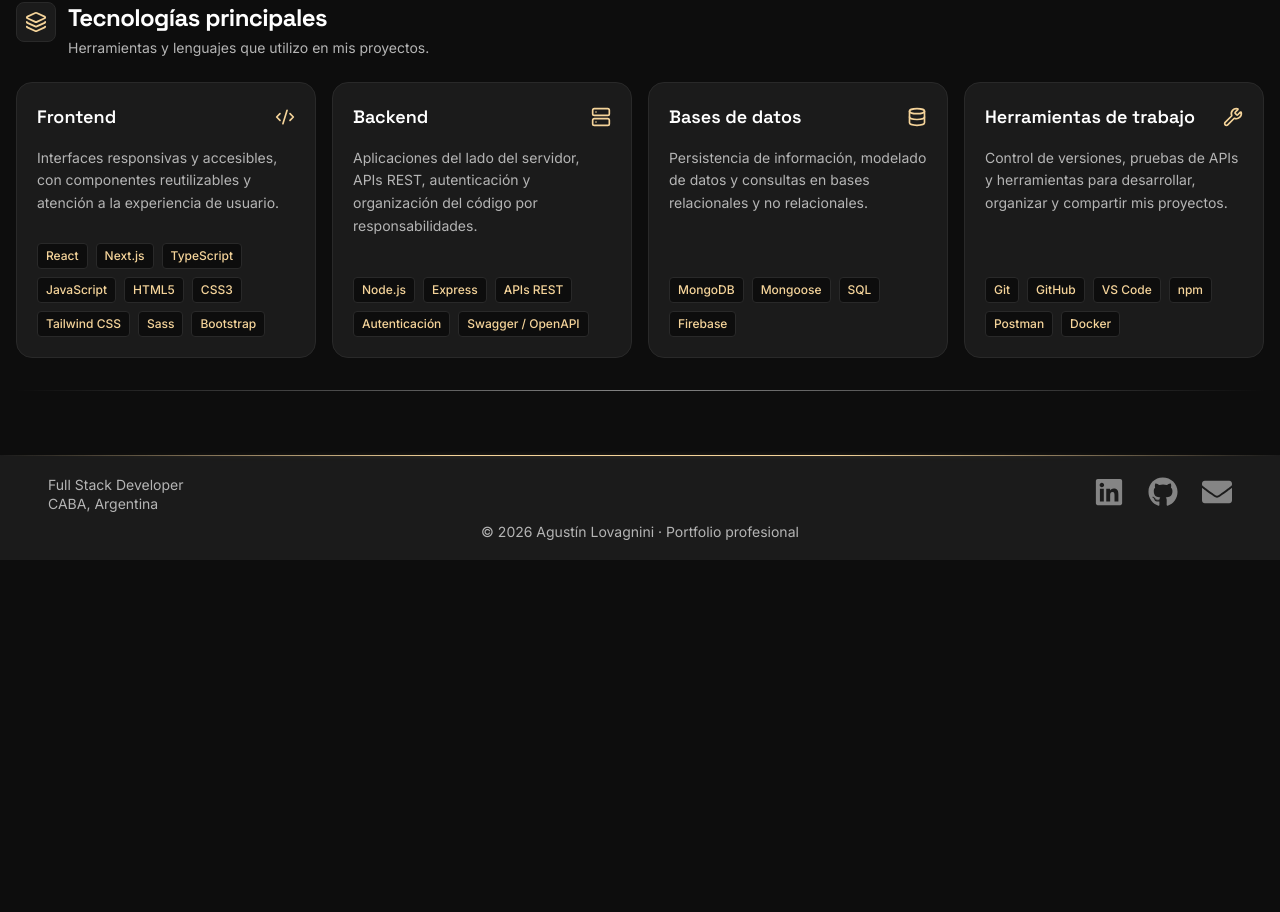
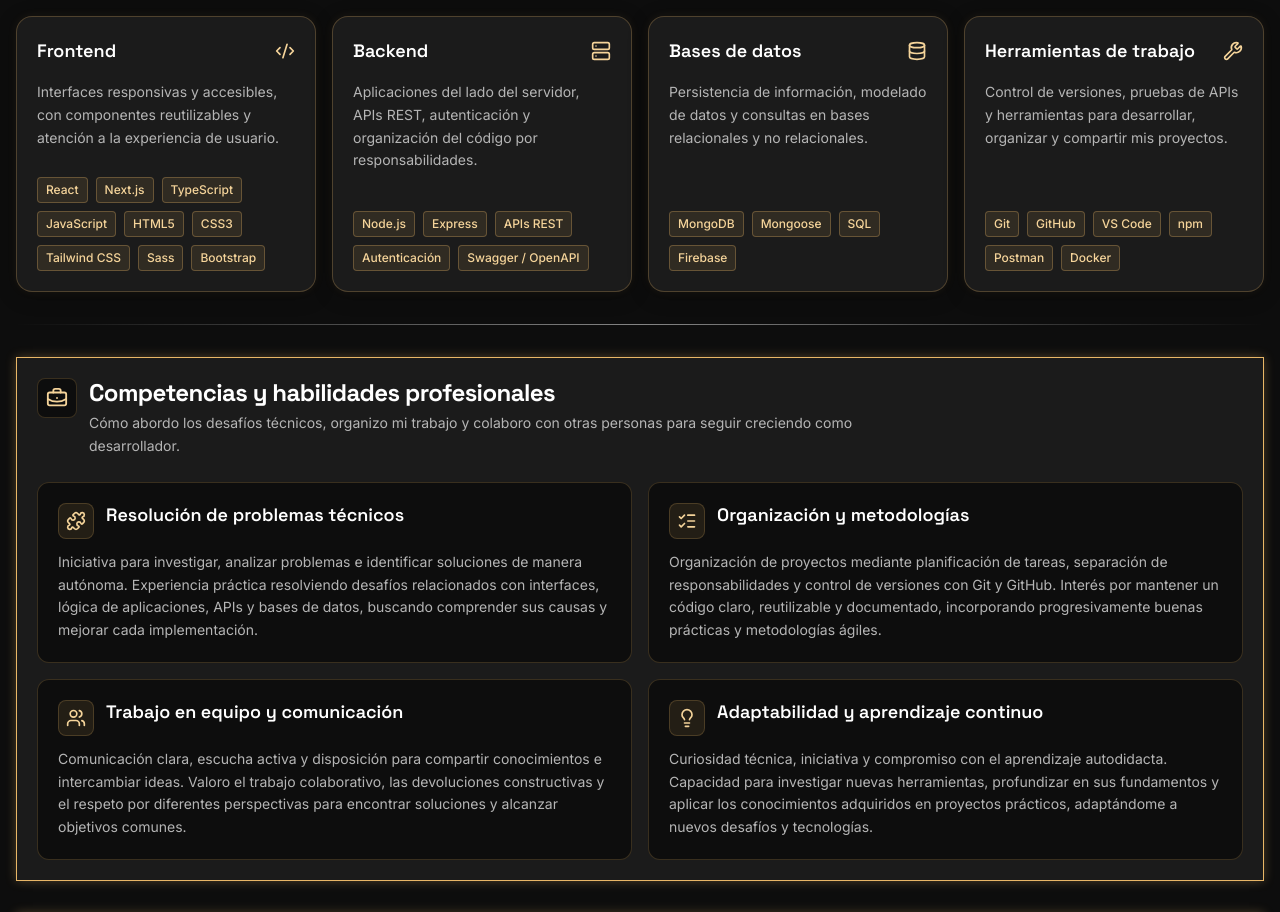
Before and after one commit to agustin-lovagnini/agustin-lovagnini-cv, a Next.js app: page /sobre-mi in a window 1280 px wide. Shown: the part 1851-2763 px from the top of the page. Before the commit the page ends 2411 px from the top, so only its background shows below. Built offline with nearby package versions, Linux system fonts and the light colour scheme.

Commit message:
feat: termine la pagina de sobre-mi

```diff
--- a/app/sobre-mi/page.tsx
+++ b/app/sobre-mi/page.tsx
@@ -3,49 +3,24 @@ import {
     BriefcaseBusiness,
     Languages,
     MapPin,
-    Code2,
-    Database,
     Layers3,
-    Server,
-    Wrench,
     Award,
-    BadgeCheck
+    BadgeCheck,
+    ArrowUpRight,
 } from "lucide-react";
 import CertificationsList from "../../components/CertificationsList";
+import { technologyGroups } from "../../data/technologyGroups";
+import { competencies } from "../../data/competencies";
+import { certifications } from "../../data/certifications";
+import Link from "next/link";
+import type { Metadata } from "next";
 
+export const metadata: Metadata = {
+    title: "Sobre mí | Agustín Lovagnini",
+    description: "Conocé mi perfil como desarrollador Full Stack Junior, mi formación, certificaciones, tecnologías y enfoque de trabajo.",
+};
 
 export default function SobreMi() {
-    const technologyGroups = [
-        {
-            id: "frontend",
-            title: "Frontend",
-            icon: Code2,
-            description: "Interfaces responsivas y accesibles, con componentes reutilizables y atención a la experiencia de usuario.",
-            technologies: ["React", "Next.js", "TypeScript", "JavaScript", "HTML5", "CSS3", "Tailwind CSS", "Sass", "Bootstrap"],
-        },
-        {
-            id: "backend",
-            title: "Backend",
-            icon: Server,
-            description: "Aplicaciones del lado del servidor, APIs REST, autenticación y organización del código por responsabilidades.",
-            technologies: ["Node.js", "Express", "APIs REST", "Autenticación", "Swagger / OpenAPI"],
-        },
-        {
-            id: "databases",
-            title: "Bases de datos",
-            icon: Database,
-            description: "Persistencia de información, modelado de datos y consultas en bases relacionales y no relacionales.",
-            technologies: ["MongoDB", "Mongoose", "SQL", "Firebase"],
-        },
-        {
-            id: "workflow",
-            title: "Herramientas de trabajo",
-            icon: Wrench,
-            description: "Control de versiones, pruebas de APIs y herramientas para desarrollar, organizar y compartir mis proyectos.",
-            technologies: ["Git", "GitHub", "VS Code", "npm", "Postman", "Docker"],
-        },
-    ];
-
     return (
         <main className="w-full flex flex-col gap-8 px-4 py-8">
             {/* SECTION - Introducción de Sobre mí */}
@@ -92,7 +67,7 @@ export default function SobreMi() {
             <hr className="section-divider" />
 
             {/* SECTION - Perfil profesional */}
-            <section id="sobre-mi" aria-labelledby="sobre-mi-descripcion" className=" w-full max-w-7xl mx-auto grid grid-cols-1 items-stretch gap-8 md:grid-cols-[2fr_1fr] md:gap-10">
+            <section id="sobre-mi" aria-labelledby="sobre-mi-descripcion" className="w-full max-w-[1440px] mx-auto grid grid-cols-1 items-stretch gap-8 md:grid-cols-[2fr_1fr] md:gap-10">
 
                 <div className="flex flex-col style-section p-0">
                     <div className="flex flex-1 flex-col gap-6 p-5">
@@ -120,7 +95,7 @@ export default function SobreMi() {
                                     <MapPin aria-hidden="true" className="size-4 shrink-0 text-gold" />
                                     Ubicación
                                 </dt>
-                                <dd className="opacity-90 mt-[0.5] xl:whitespace-nowrap">CABA, Argentina</dd>
+                                <dd className="opacity-90 mt-0.5 xl:whitespace-nowrap">CABA, Argentina</dd>
                             </div>
 
                             <div>
@@ -128,7 +103,7 @@ export default function SobreMi() {
                                     <Languages aria-hidden="true" className="size-4 shrink-0 text-gold" />
                                     Idiomas
                                 </dt>
-                                <dd className="opacity-90 mt-[0.5] xl:whitespace-nowrap">Español nativo · Inglés en formación</dd>
+                                <dd className="opacity-90 mt-0.5 xl:whitespace-nowrap">Español nativo · Inglés en formación</dd>
                             </div>
 
                             <div>
@@ -136,7 +111,7 @@ export default function SobreMi() {
                                     <BriefcaseBusiness aria-hidden="true" className="size-4 shrink-0 text-gold" />
                                     Modalidad
                                 </dt>
-                                <dd className="opacity-90 mt-[0.5] xl:whitespace-nowrap">Remoto · Híbrido · Presencial</dd>
+                                <dd className="opacity-90 mt-0.5 xl:whitespace-nowrap">Remoto · Híbrido · Presencial</dd>
                             </div>
                         </dl>
                     </div>
@@ -167,7 +142,7 @@ export default function SobreMi() {
                             </div>
                             <div className="flex min-w-0 flex-col text-center">
                                 <dt className="order-2 w-full text-xs tracking-widest text-gold-light opacity-80">Certificaciones</dt>
-                                <dd className="order-1 w-full text-4xl text-gold-dark">6+</dd>
+                                <dd className="order-1 w-full text-4xl text-gold-dark">{certifications.length}</dd>
                             </div>
                         </dl>
                     </div>
@@ -237,7 +212,7 @@ export default function SobreMi() {
                 {/* SUBSECTION - Tecnologías organizadas por área */}
                 <div className="mt-6 grid grid-cols-1 gap-4 sm:grid-cols-2 xl:grid-cols-4">
                     {technologyGroups.map((group) => (
-                        <article key={group.id} className="flex min-w-0 flex-col gap-4 rounded-2xl border border-outline bg-surface p-5">
+                        <article key={group.id} className="flex min-w-0 flex-col gap-4 rounded-2xl border border-gold/25 bg-surface p-5 shadow-[0_4px_20px_rgb(0_0_0/0.25),0_0_10px_rgb(233_183_103/0.08)]">
                             <div className="flex items-start justify-between gap-3">
                                 <h3 className="font-heading text-lg font-semibold">{group.title}</h3>
                                 <group.icon size={20} className="mt-1 shrink-0 text-gold-light" aria-hidden="true" />
@@ -245,7 +220,7 @@ export default function SobreMi() {
                             <p className="text-sm leading-relaxed text-muted">{group.description}</p>
                             <ul className="mt-auto flex flex-wrap gap-2 pt-3" aria-label={`Tecnologías de ${group.title}`}>
                                 {group.technologies.map((technology) => (
-                                    <li key={technology} className="max-w-full break-words rounded border border-outline bg-background px-2 py-1 text-xs font-medium text-gold-light">
+                                    <li key={technology} className="max-w-full break-words rounded border border-gold/30 bg-gold/10 px-2 py-1 text-xs font-medium text-gold-light">
                                         {technology}
                                     </li>
                                 ))}
@@ -258,7 +233,57 @@ export default function SobreMi() {
             <hr className="section-divider" />
 
             {/* SECTION - Competencias y habilidades profesionales */}
-            <section aria-labelledby="competencias-y-habiliades-profecionales" className="w-full"></section>
+            <section aria-labelledby="competencias-y-habilidades-profesionales" className="mx-auto w-full max-w-[1440px] style-section p-4 md:p-5">
+                <header className="flex items-start gap-3">
+                    <span className="flex size-10 shrink-0 items-center justify-center rounded-lg border border-gold/20 bg-background text-gold-light">
+                        <BriefcaseBusiness size={22} aria-hidden="true" />
+                    </span>
+                    <div>
+                        <h2 id="competencias-y-habilidades-profesionales" className="font-heading text-xl font-bold leading-tight tracking-tight md:text-2xl">
+                            Competencias y habilidades profesionales
+                        </h2>
+                        <p className="mt-1 max-w-3xl text-sm leading-relaxed text-muted">
+                            Cómo abordo los desafíos técnicos, organizo mi trabajo y colaboro con otras personas para seguir creciendo como desarrollador.
+                        </p>
+                    </div>
+                </header>
+
+                {/* SUBSECTION - Competencias aplicadas al desarrollo */}
+                <div className="mt-6 grid grid-cols-1 gap-4 md:grid-cols-2">
+                    {competencies.map((competency) => (
+                        <article key={competency.id} className="flex min-w-0 flex-col gap-3 rounded-xl border border-gold/20 bg-background p-5">
+                            <div className="flex items-start gap-3">
+                                <span className="flex size-9 shrink-0 items-center justify-center rounded-lg border border-gold/20 bg-gold/10 text-gold-light">
+                                    <competency.icon size={20} aria-hidden="true" />
+                                </span>
+                                <h3 className="font-heading text-lg font-semibold leading-snug">
+                                    {competency.title}
+                                </h3>
+                            </div>
+                            <p className="text-sm leading-relaxed text-muted">{competency.description}</p>
+                        </article>
+                    ))}
+                </div>
+            </section>
+
+            {/* SECTION - llamada a la accion */}
+            <section aria-labelledby="llamado-accion" className="mx-auto w-full max-w-[1440px] style-section">
+                <div className="flex flex-col gap-4 md:flex-row md:items-center md:justify-between">
+                    <div>
+                        <h2 id="llamado-accion" className="font-heading text-2xl md:text-3xl font-bold leading-tight tracking-tight pb-1">
+                            ¿Tenés un proyecto o una oportunidad laboral?
+                        </h2>
+
+                        <p className="text-sm md:text-base font-normal leading-relaxed text-muted">
+                            Estoy abierto a oportunidades como desarrollador Frontend o Full Stack Junior, así como a proyectos freelance. Me interesa aportar soluciones funcionales, seguir creciendo profesionalmente y colaborar en productos digitales que generen valor.
+                        </p>
+                    </div>
+                    <Link href="/contacto" className="action-button action-primary self-start md:self-center">
+                        <span>Hablemos</span>
+                        <ArrowUpRight size={16} className="shrink-0" aria-hidden="true" />
+                    </Link>
+                </div>
+            </section>
         </main>
     );
 }
--- a/components/CertificationCard.tsx
+++ b/components/CertificationCard.tsx
@@ -14,7 +14,8 @@ export default function CertificationCard({ certification, }: CertificationCardP
                     {certification.institution}
                 </span>
 
-                <span className="inline-flex items-center rounded-full border border-gold/20 bg-gold/10 px-2 py-0.5 text-xs font-medium text-gold-light select-none">
+                <span className="inline-flex items-center gap-1.5 rounded-full border border-gold/20 bg-gold/10 px-2 py-0.5 text-xs font-medium text-gold-light select-none">
+                    <ShieldCheck size={14} className="shrink-0" aria-hidden="true" />
                     {certification.status}
                 </span>
             </div>
@@ -26,7 +27,7 @@ export default function CertificationCard({ certification, }: CertificationCardP
                 {certification.description}
             </p>
 
-            <div className="mt-auto flex flex-col items-center justify-center gap-3 pt-2 text-center lg:flex-row lg:flex-wrap">
+            <div className="mt-auto flex justify-center pt-2">
                 <a
                     href={certification.certificateUrl}
                     target="_blank"
@@ -37,18 +38,6 @@ export default function CertificationCard({ certification, }: CertificationCardP
                     <ArrowRight size={16} className="shrink-0" aria-hidden="true" />
                 </a>
 
-                <div className="flex items-center gap-1.5">
-                    <span className="text-gold-light text-xs underline underline-offset-4 select-none">
-                        Certificado Oficial
-                    </span>
-
-                    <ShieldCheck
-                        size={20}
-                        strokeWidth={2}
-                        className="shrink-0 text-gold-light"
-                        aria-hidden="true"
-                    />
-                </div>
             </div>
         </article>
     );
--- a/components/CertificationsList.tsx
+++ b/components/CertificationsList.tsx
@@ -23,7 +23,7 @@ export default function CertificationsList() {
     return (
         <div>
             {/* ITEM - primera vista, certificado coderhouse */}
-            <div className="grid grid-cols-2 gap-3 lg:grid-cols-4">
+            <div className="grid grid-cols-1 gap-3 sm:grid-cols-2 lg:grid-cols-4">
                 {initialCertifications.map((certification) => (
                     <CertificationCard
                         key={certification.id}
@@ -42,7 +42,7 @@ export default function CertificationsList() {
             >
                 <div className="min-h-0 overflow-hidden">
                     <div className="pt-3">
-                        <div className="grid grid-cols-2 gap-3 lg:grid-cols-4">
+                        <div className="grid grid-cols-1 gap-3 sm:grid-cols-2 lg:grid-cols-4">
                             {remainingCertifications.map((certification) => (
                                 <CertificationCard
                                     key={certification.id}
@@ -60,7 +60,7 @@ export default function CertificationsList() {
                         freeCodeCamp · Formación práctica y autodidacta.
                     </p>
 
-                    <div className="grid grid-cols-2 gap-3 lg:grid-cols-4">
+                    <div className="grid grid-cols-1 gap-3 sm:grid-cols-2 lg:grid-cols-4">
                         {complementaryCertifications.map((certificationComplementary) => (
                             <CertificationCard
                                 key={certificationComplementary.id}
@@ -78,7 +78,7 @@ export default function CertificationsList() {
                 onClick={() => setIsExpanded((previous) => !previous)}
                 aria-expanded={isExpanded}
                 aria-controls={expandedContentId}
-                className="mx-auto mt-5 flex cursor-pointer items-center gap-2 rounded-lg border border-gold px-4 py-2 text-gold-light focus-visible:outline-2 focus-visible:outline-gold"
+                className="mx-auto mt-8 flex cursor-pointer items-center gap-2 rounded-lg border border-gold px-4 py-2 text-gold-light focus-visible:outline-2 focus-visible:outline-gold"
             >
                 {isExpanded ? "Ver menos" : "Ver más"}
 
--- a/data/certifications.ts
+++ b/data/certifications.ts
@@ -16,7 +16,7 @@ export const certifications: Certification[] = [
         status: "Carrera completada",
         title: "Carrera de Desarrollo Full Stack",
         description:
-            "Formación integral en desarrollo web Frontend y Backend, abarcando HTML, CSS, JavaScript, React, Node.js, Express, APIs REST, autenticación y bases de datos. Carrera completada en 53 semanas, con 106 horas de clases.",
+            "Formación integral en desarrollo web Frontend y Backend, abarcando HTML, CSS, JavaScript, React, Node.js, Express, APIs REST, autenticación y bases de datos.",
         certificateUrl:
             "https://www.linkedin.com/in/agustinlovagnini/overlay/Certifications/914704506/treasury/?profileId=ACoAADUciO0Btx7NrzK3aqS5P6xOTskRv7LxLdw",
     },
@@ -26,7 +26,7 @@ export const certifications: Certification[] = [
         status: "Certificado oficial",
         title: "Backend III — Testing y Escalabilidad",
         description:
-            "Formación avanzada en desarrollo backend, testing, escalabilidad y buenas prácticas para construir aplicaciones robustas y mantenibles.",
+            "Formación en desarrollo backend, testing, escalabilidad y buenas prácticas para construir aplicaciones robustas y mantenibles.",
         certificateUrl:
             "https://app.coderhouse.com/certificates/CERT-MUPQ7CWN-90006A33",
     },
@@ -103,10 +103,10 @@ export const certifications: Certification[] = [
     {
         id: "freecodecamp-frontend-libraries",
         institution: "freeCodeCamp",
-        status: "Certificación oficial",
+        status: "Certificación",
         title: "Bibliotecas de Desarrollo Frontend",
         description:
-            "Formación de aproximadamente 300 horas en React, Hooks, React Router, TypeScript, Next.js, testing y frameworks CSS. Desarrollo de proyectos prácticos con componentes reutilizables e interfaces interactivas.",
+            "Desarrollo de aplicaciones e interfaces interactivas con React, Hooks, React Router, TypeScript, Next.js y Tailwind CSS. Aplicación de testing y componentes reutilizables mediante proyectos prácticos.",
         certificateUrl:
             "https://www.freecodecamp.org/certification/agustinlovagnini/front-end-development-libraries-v9",
     },
--- /dev/null
+++ b/data/competencies.ts
@@ -0,0 +1,40 @@
+import { Puzzle, ListChecks, Users, Lightbulb } from "lucide-react";
+import type { LucideIcon } from "lucide-react";
+
+export interface Competencia  {
+    id: string;
+    title: string;
+    icon: LucideIcon;
+    description: string;
+}
+
+export const competencies: Competencia [] = [
+    {
+        id: "resolucion-problemas",
+        title: "Resolución de problemas técnicos",
+        icon: Puzzle,
+        description:
+            "Iniciativa para investigar, analizar problemas e identificar soluciones de manera autónoma. Experiencia práctica resolviendo desafíos relacionados con interfaces, lógica de aplicaciones, APIs y bases de datos, buscando comprender sus causas y mejorar cada implementación.",
+    },
+    {
+        id: "organizacion-metodologias",
+        title: "Organización y metodologías",
+        icon: ListChecks,
+        description:
+            "Organización de proyectos mediante planificación de tareas, separación de responsabilidades y control de versiones con Git y GitHub. Interés por mantener un código claro, reutilizable y documentado, incorporando progresivamente buenas prácticas y metodologías ágiles.",
+    },
+    {
+        id: "trabajo-equipo",
+        title: "Trabajo en equipo y comunicación",
+        icon: Users,
+        description:
+            "Comunicación clara, escucha activa y disposición para compartir conocimientos e intercambiar ideas. Valoro el trabajo colaborativo, las devoluciones constructivas y el respeto por diferentes perspectivas para encontrar soluciones y alcanzar objetivos comunes.",
+    },
+    {
+        id: "aprendizaje-continuo",
+        title: "Adaptabilidad y aprendizaje continuo",
+        icon: Lightbulb,
+        description:
+            "Curiosidad técnica, iniciativa y compromiso con el aprendizaje autodidacta. Capacidad para investigar nuevas herramientas, profundizar en sus fundamentos y aplicar los conocimientos adquiridos en proyectos prácticos, adaptándome a nuevos desafíos y tecnologías.",
+    },
+];
--- /dev/null
+++ b/data/technologyGroups.ts
@@ -0,0 +1,43 @@
+import { Code2, Database, Server, Wrench } from "lucide-react";
+import type { LucideIcon } from "lucide-react";
+
+// ITEM - Estructura de un grupo de tecnologías
+export interface TechnologyGroup {
+    id: string;
+    title: string;
+    icon: LucideIcon;
+    description: string;
+    technologies: string[];
+}
+
+// ITEM - Tecnologías agrupadas por área de trabajo
+export const technologyGroups: TechnologyGroup[] = [
+    {
+        id: "frontend",
+        title: "Frontend",
+        icon: Code2,
+        description: "Interfaces responsivas y accesibles, con componentes reutilizables y atención a la experiencia de usuario.",
+        technologies: ["React", "Next.js", "TypeScript", "JavaScript", "HTML5", "CSS3", "Tailwind CSS", "Sass", "Bootstrap"],
+    },
+    {
+        id: "backend",
+        title: "Backend",
+        icon: Server,
+        description: "Aplicaciones del lado del servidor, APIs REST, autenticación y organización del código por responsabilidades.",
+        technologies: ["Node.js", "Express", "APIs REST", "Autenticación", "Swagger / OpenAPI"],
+    },
+    {
+        id: "databases",
+        title: "Bases de datos",
+        icon: Database,
+        description: "Persistencia de información, modelado de datos y consultas en bases relacionales y no relacionales.",
+        technologies: ["MongoDB", "Mongoose", "SQL", "Firebase"],
+    },
+    {
+        id: "workflow",
+        title: "Herramientas de trabajo",
+        icon: Wrench,
+        description: "Control de versiones, pruebas de APIs y herramientas para desarrollar, organizar y compartir mis proyectos.",
+        technologies: ["Git", "GitHub", "VS Code", "npm", "Postman", "Docker"],
+    },
+];
```
